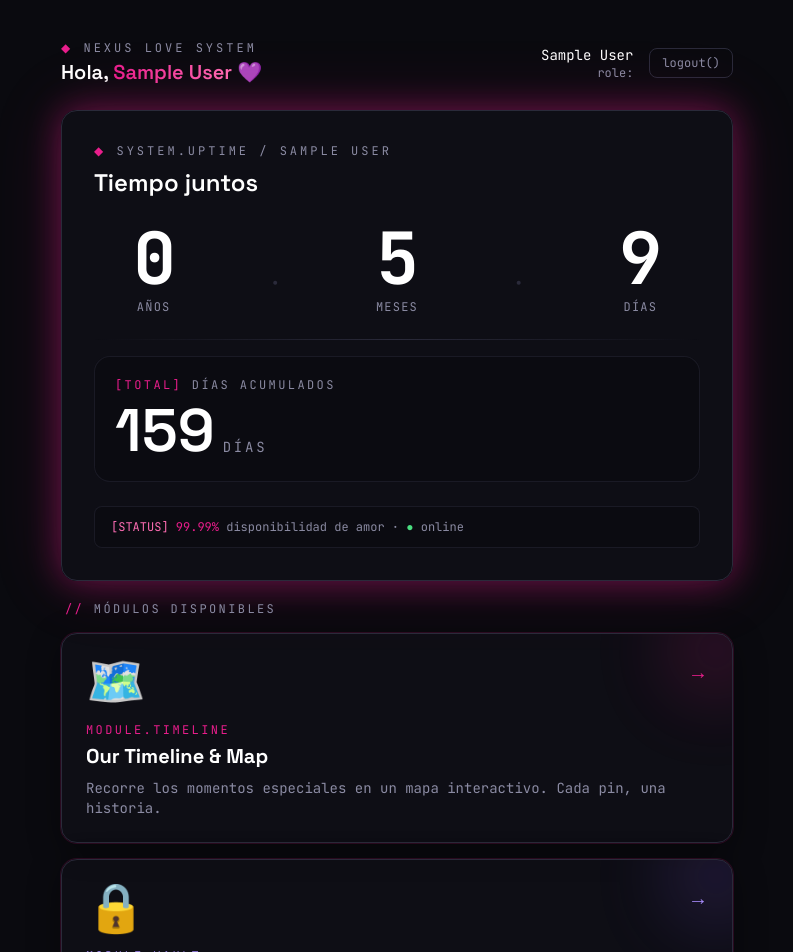
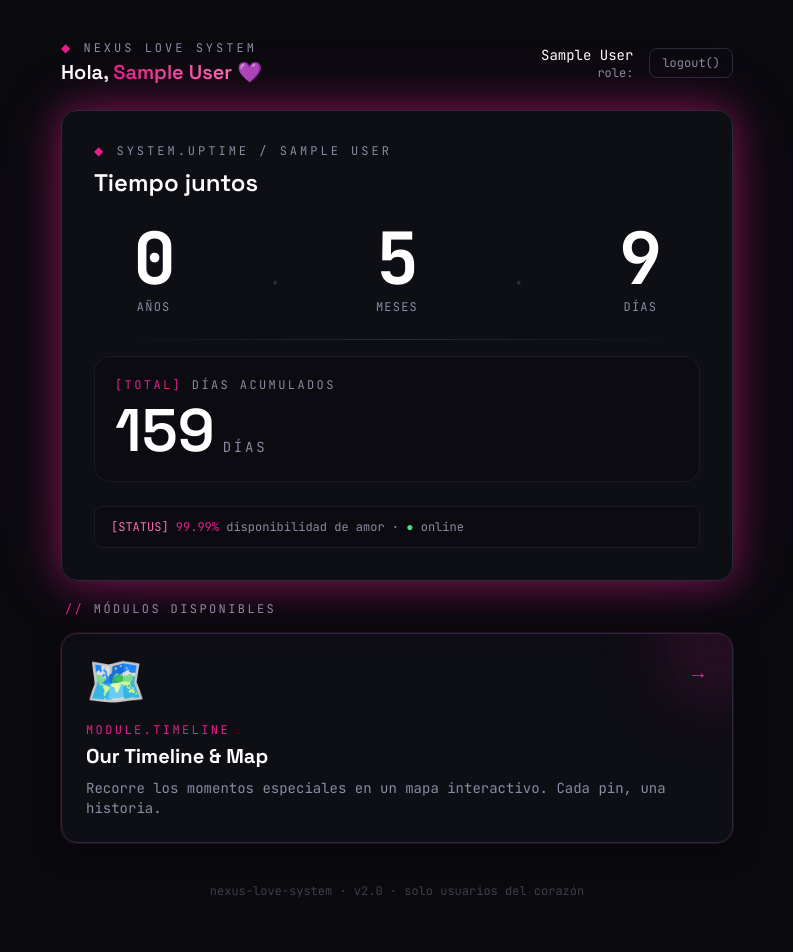
Before and after one commit to nico167/nexus-love-system, a Next.js app: page /dashboard in a window 1280 px wide. Shown: the top 952 px of the page, without its empty margins (243-1036 px from the left). After the commit the page ends 931 px from the top, so only its background shows below. Built offline with nearby package versions, Linux system fonts and the light colour scheme; no server answers; sample sign-in values are in the browser's storage.

Commit message:
feat: remove unused NavCard for the Digital Vault from DashboardPage

```diff
--- a/app/dashboard/page.tsx
+++ b/app/dashboard/page.tsx
@@ -74,17 +74,6 @@ export default async function DashboardPage() {
               isAdmin={isAdmin}
               adminNote="Puedes agregar y editar eventos"
             />
-
-            <NavCard
-              href="/vault"
-              icon="🔒"
-              title="The Digital Vault"
-              subtitle="module.vault"
-              description="Cartas y cápsulas del tiempo. Abiertas cuando más se necesitan."
-              accentColor="violet"
-              isAdmin={isAdmin}
-              adminNote="Puedes crear y programar mensajes"
-            />
           </section>
 
           <footer
```
